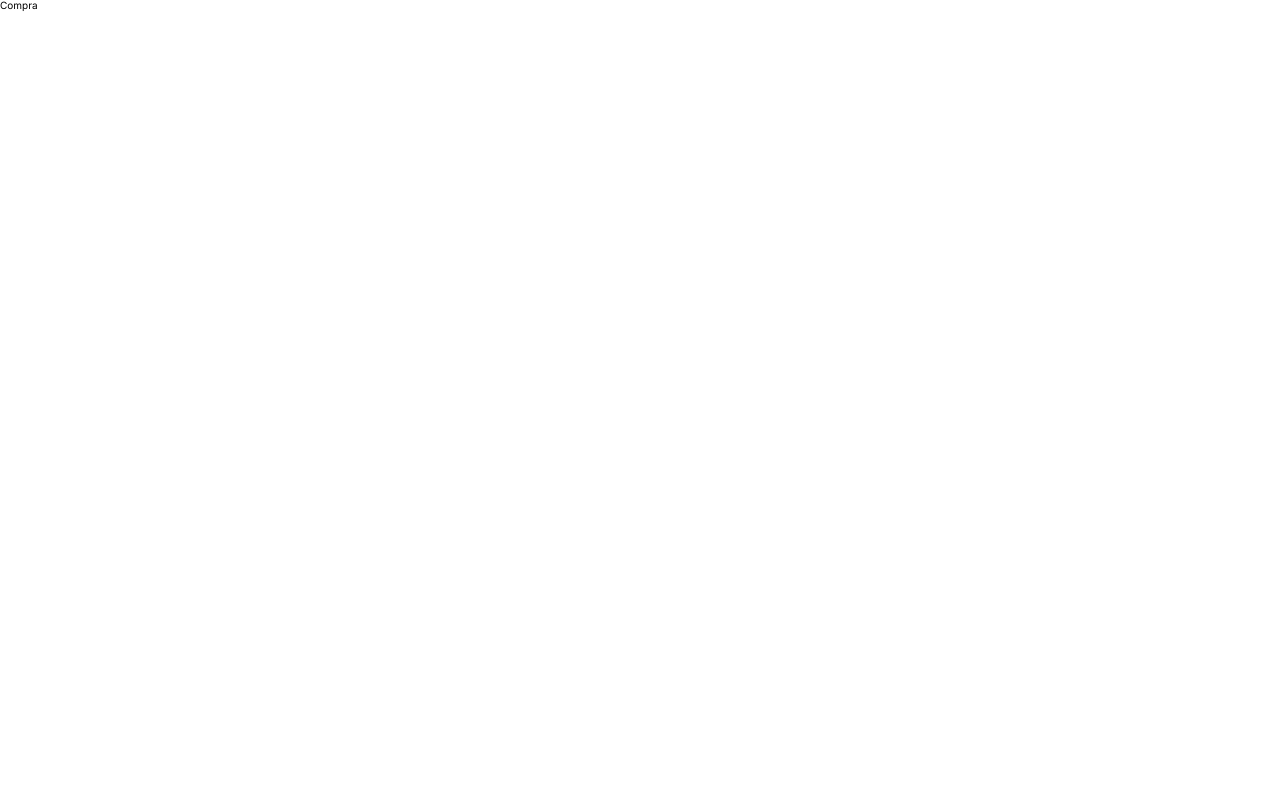
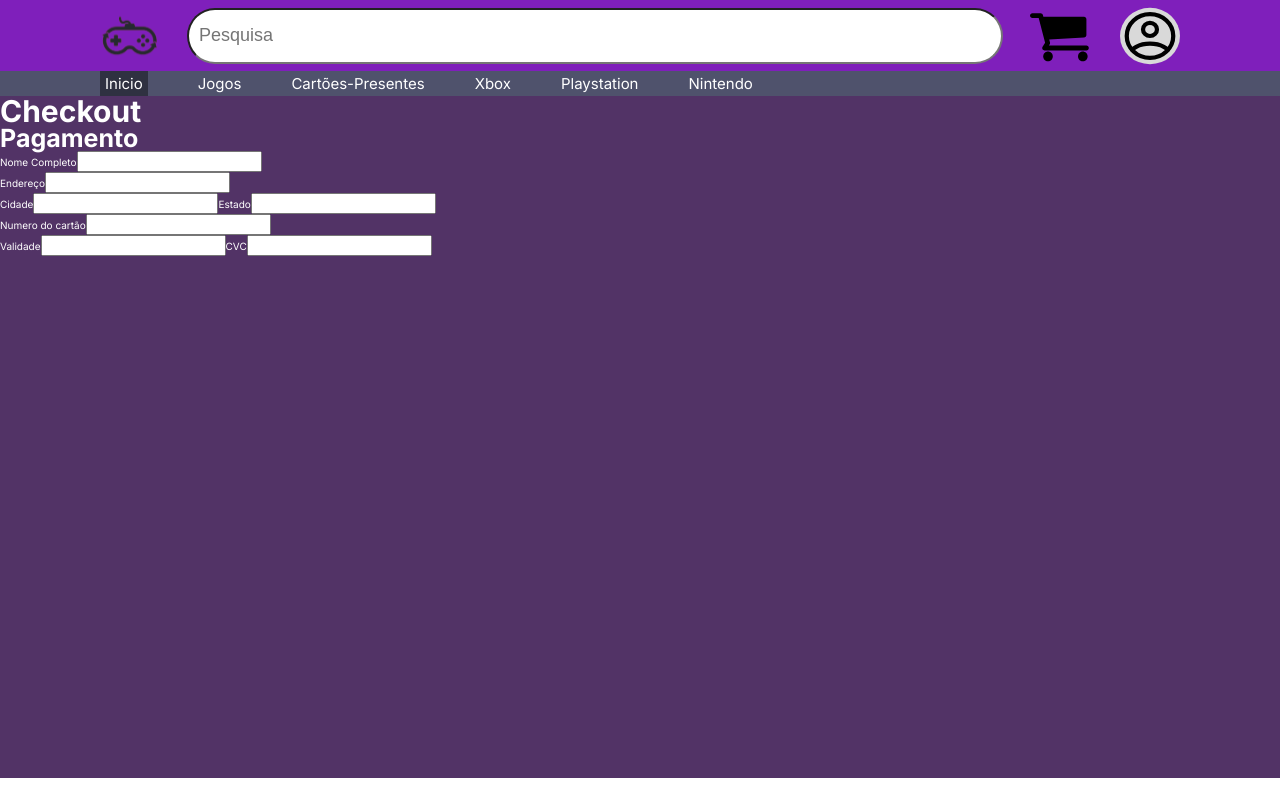
Before and after one commit to dandanmatunoshita/levelup, a Next.js app in the folder my-app/: page /compra in a window 1280 px wide. Built offline with nearby package versions, Linux system fonts and the light colour scheme.

Commit message:
iinit_compra

```diff
--- a/my-app/src/app/compra/compra.module.css
+++ b/my-app/src/app/compra/compra.module.css
@@ -0,0 +1,11 @@
+.compra_body{
+    display: flex;
+    background-color: var(--primary-color);
+    min-height: 85.2vh;
+    color: #fff;
+
+}
+
+.compra_info h1{
+    font-size: 3rem;
+}
--- a/my-app/src/app/compra/page.jsx
+++ b/my-app/src/app/compra/page.jsx
@@ -1,9 +1,44 @@
+'use client'
+
+import Navbar from '../components/navbar';
 import styles from './compra.module.css';
 
 export default function Compra(){
     return(
-        <div>
-            Compra
+        <div className={styles.compra_container}>
+            <Navbar/>
+            <div className={styles.compra_body}>
+                <div className={styles.compra_info}>
+                    <h1>Checkout</h1>
+                    <h2>Pagamento</h2>
+                    <form action="">
+                        <div className={styles.compra_nome}>
+                            <label>Nome Completo</label>
+                            <input type="text" id="" />
+                        </div>
+                        <div className={styles.compra_endereco}>
+                            <label>Endereço</label>
+                            <input type="text" id="" />
+                        </div>
+                        <div className={styles.compra_cidade}>
+                            <label>Cidade</label>
+                            <input type="text" id="" />
+                            <label>Estado</label>
+                            <input type="text" id="" />
+                        </div>
+                        <div className={styles.compra_cartao}>
+                            <label>Numero do cartão</label>
+                            <input type="text" id="" />
+                        </div>
+                        <div className={styles.compra_validade}>
+                            <label>Validade</label>
+                            <input type="text" id="" />
+                            <label>CVC</label>
+                            <input type="text" id="" />
+                        </div>
+                    </form>
+                </div>
+            </div>
         </div>
     )
 }
```
